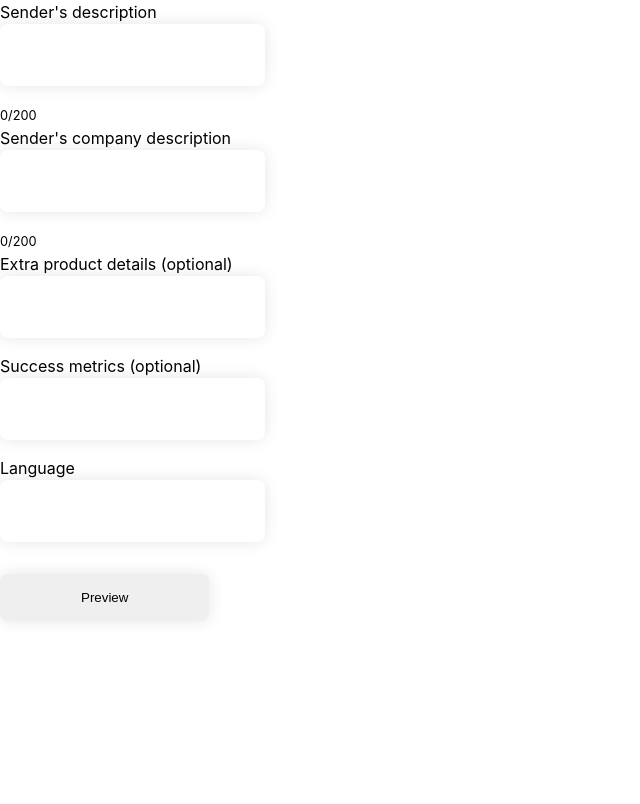
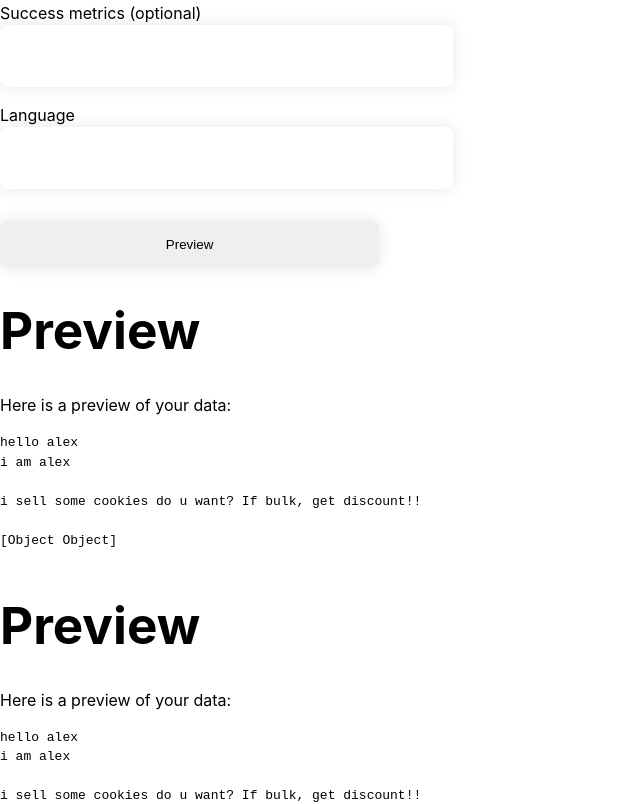
Before and after one commit to a96lex/console-ui, a Svelte app: page / in a window 1280 px wide. Shown: the top 804 px of the page, without its empty margins (0-640 px from the left). Built offline with nearby package versions, Linux system fonts and the light colour scheme.

Commit message:
feat: adde verything to app

```diff
--- a/src/App.svelte
+++ b/src/App.svelte
@@ -1,7 +1,20 @@
 <script lang="ts">
   import UserForm from "./lib/UserForm.svelte";
+  import PreviewContainer from "./lib/previews/PreviewContainer.svelte";
 </script>
 
 <main>
   <UserForm />
+  <PreviewContainer />
 </main>
+
+<style lang="scss">
+  main {
+    display: flex;
+    flex-direction: column;
+    align-items: center;
+    justify-content: center;
+    height: 100vh;
+    width: 100%;
+  }
+</style>
```
